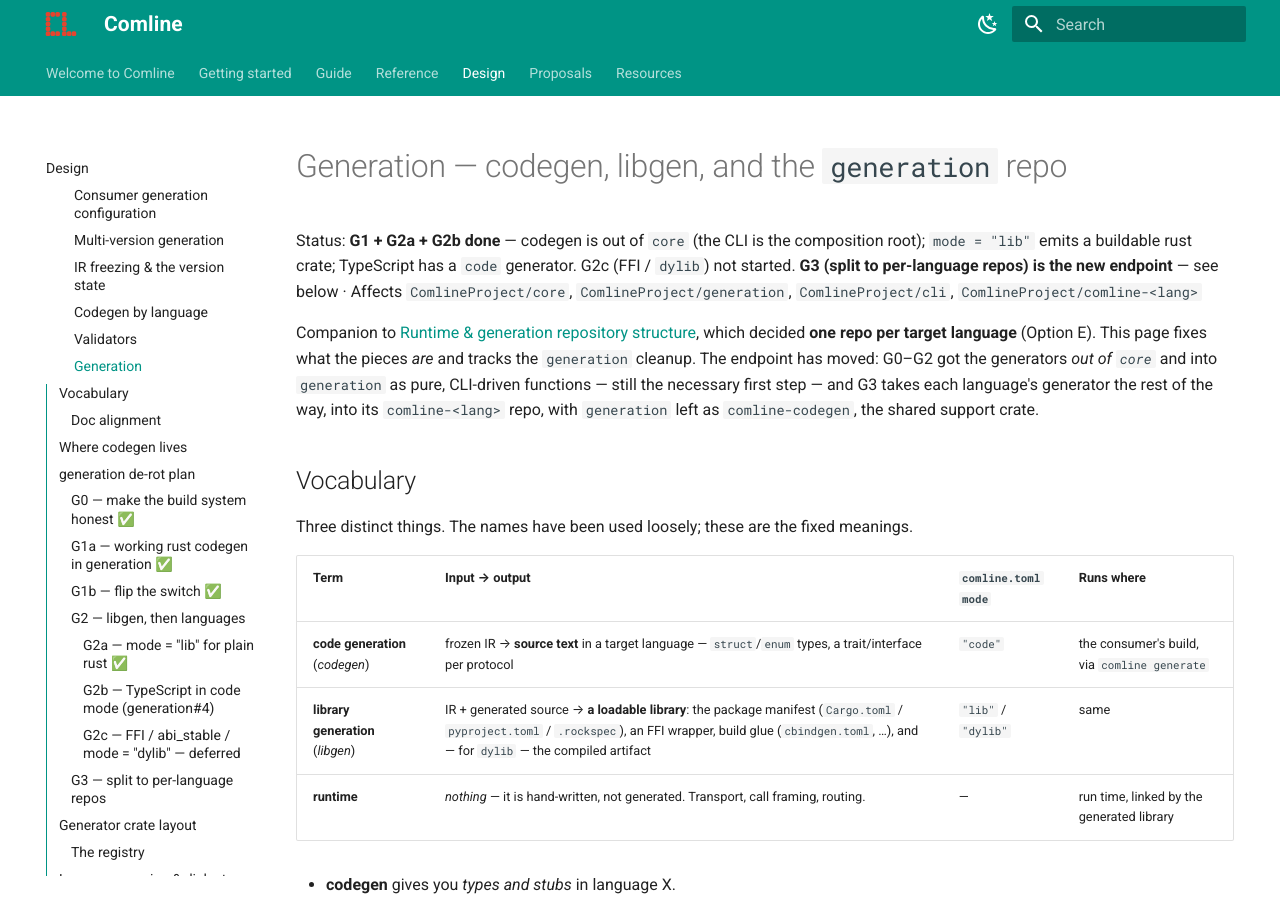
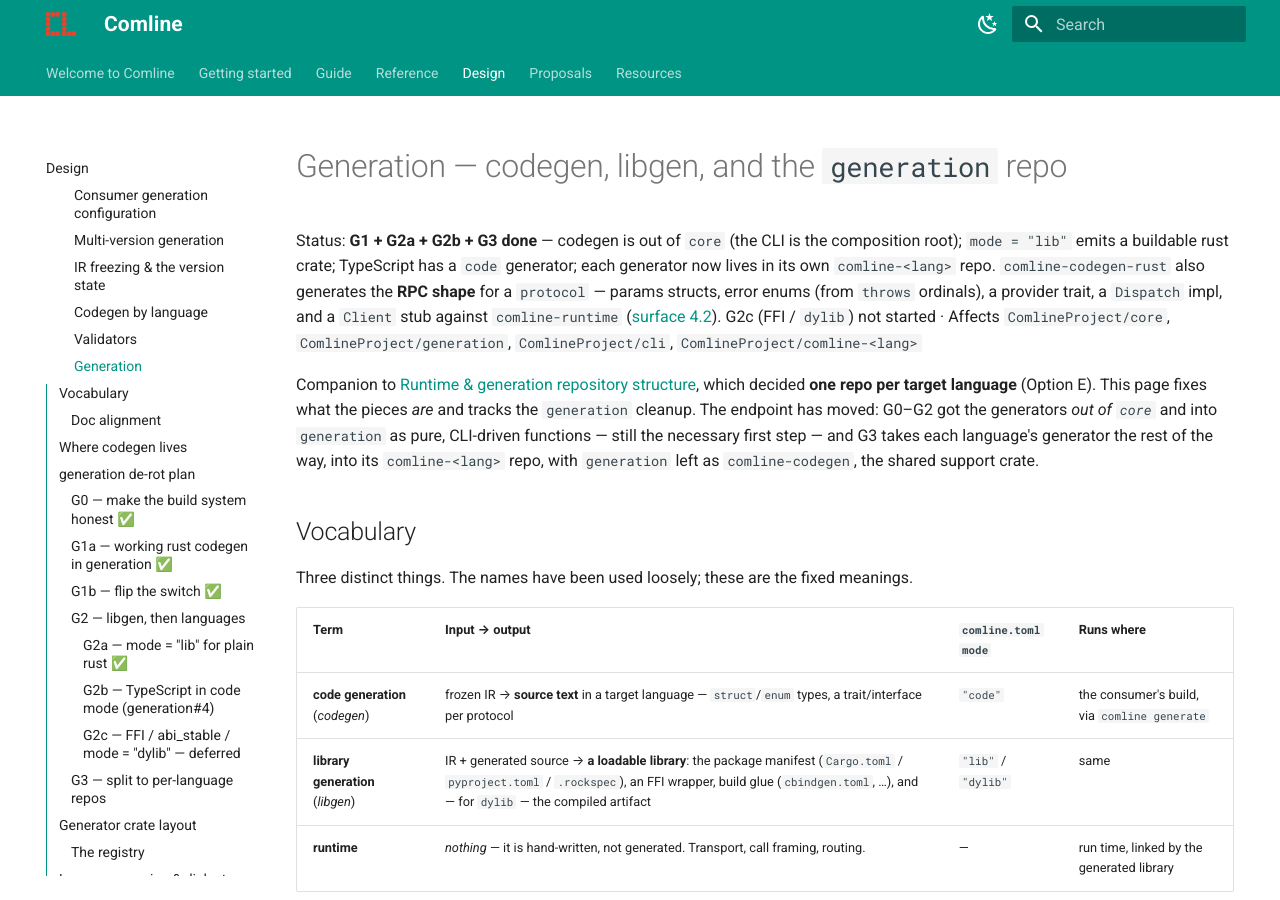
Before and after one commit to ComlineProject/docs, an MkDocs documentation site: the page built from docs/docs/design/generation.md, in a window 1280 px wide and 900 px high. Built offline with MkDocs 1.6.1 and Material for MkDocs 9.7.7, drawn with Linux system fonts in a browser that asks for light colours; the version menu is left out.

Commit message:
docs(design): Rust protocol codegen built (surface 4.2) — comline-rust#2
§4.2 no longer "proposed" — comline-codegen-rust emits the params structs,
error enums, provider trait, Dispatch impl and Client stub, with a
compile test against comline-runtime. Notes the deferred bits (owned
types, true one-way, per-call settings). generation.md status line adds
G3 done + the RPC-shape line.

```diff
--- a/docs/docs/design/generation.md
+++ b/docs/docs/design/generation.md
@@ -1,9 +1,12 @@
 # Generation — codegen, libgen, and the `generation` repo
 
-Status: **G1 + G2a + G2b done** — codegen is out of `core` (the CLI is the
+Status: **G1 + G2a + G2b + G3 done** — codegen is out of `core` (the CLI is the
 composition root); `mode = "lib"` emits a buildable rust crate; TypeScript has a
-`code` generator. G2c (FFI / `dylib`) not started. **G3 (split to per-language
-repos) is the new endpoint** — see below · Affects `ComlineProject/core`,
+`code` generator; each generator now lives in its own `comline-<lang>` repo.
+`comline-codegen-rust` also generates the **RPC shape** for a `protocol` —
+params structs, error enums (from `throws` ordinals), a provider trait, a
+`Dispatch` impl, and a `Client` stub against `comline-runtime` ([surface 4.2](core-target-contract.md#42-the-generated-protocol)).
+G2c (FFI / `dylib`) not started · Affects `ComlineProject/core`,
 `ComlineProject/generation`, `ComlineProject/cli`, `ComlineProject/comline-<lang>`
 
 Companion to [Runtime & generation repository structure](runtime-repo-structure.md),
```
Also changed, not shown: docs/docs/design/core-target-contract.md (+3 -1 lines).
